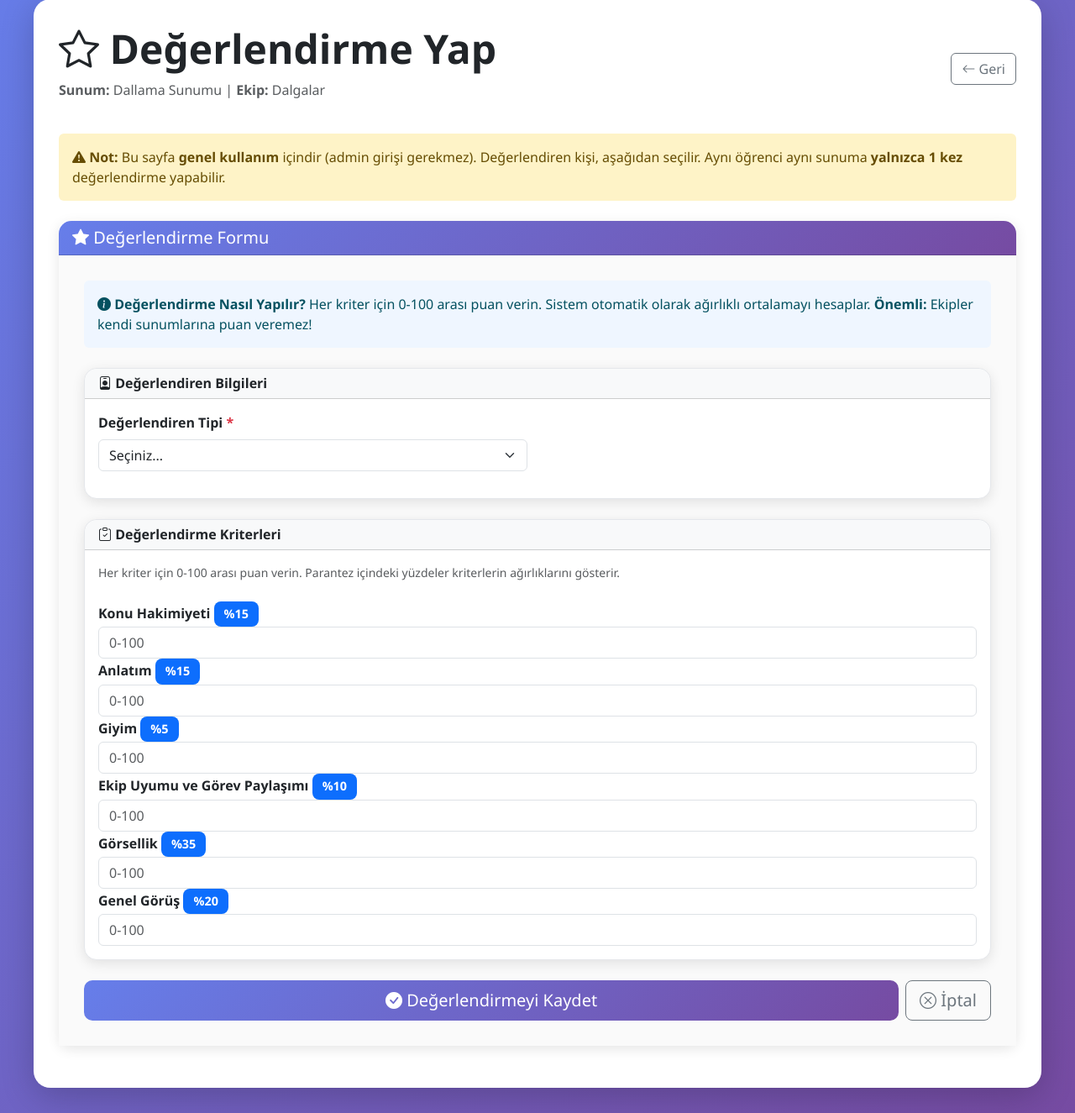
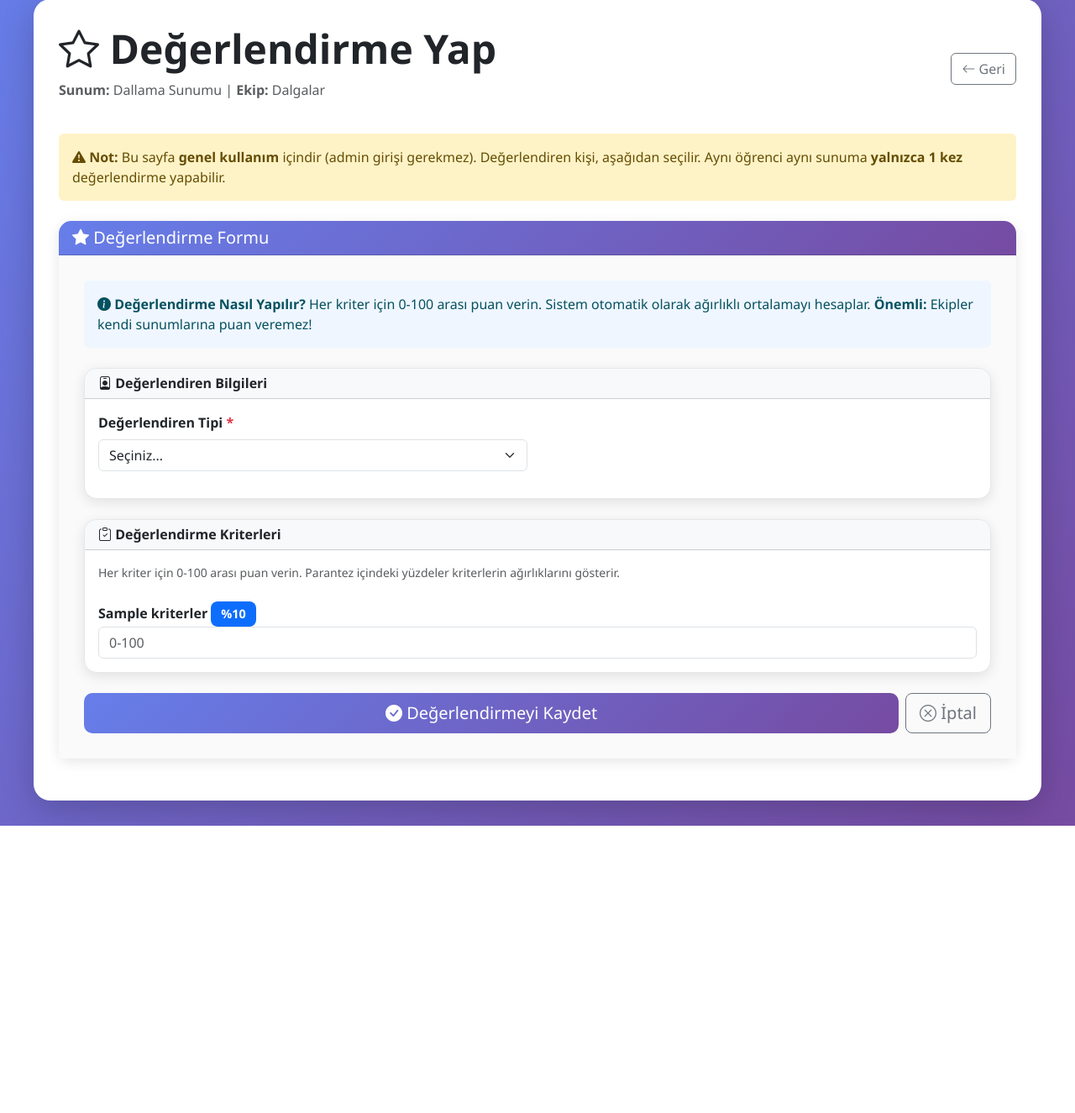
Before and after one commit to EngindalgaMaku/python-nesne-tabanl-dev, a Flask app: template templates/degerlendirme_yap.html in a window 1280 px wide. Shown: the part 87-1412 px from the top of the page at 84% size. After the commit the page ends 1070 px from the top, so only its background shows below. Run offline with Flask 3, Linux system fonts and the light colour scheme; tables that the repository leaves empty hold one stand-in row (values such as "Sample post"); the template is opened without the code that fills it: values that come from a table or form of the project are taken from there, most other values are stand-ins (such as "Sample title", 1, 10 or a date in 2020).

Commit message:
Centralize evaluation criteria labels

```diff
--- a/templates/degerlendirme_yap.html
+++ b/templates/degerlendirme_yap.html
@@ -96,53 +96,15 @@
                     </p>
 
                     <div class="kriter-list">
-                        <div class="kriter-row">
+                        {% for k in kriterler %}
+                        <div class="kriter-row{% if loop.last %} mb-0{% endif %}">
                             <div class="kriter-title">
-                                <span class="fw-bold">Konu Hakimiyeti</span>
-                                <span class="badge bg-primary">%15</span>
+                                <span class="fw-bold">{{ k.label }}</span>
+                                <span class="badge bg-primary">%{{ k.weight|round|int }}</span>
                             </div>
-                            <input type="number" class="form-control kriter-input" name="konu_hakimiyeti" min="0" max="100" step="0.1" placeholder="0-100" required>
+                            <input type="number" class="form-control kriter-input" name="{{ k.key }}" min="0" max="100" step="0.1" placeholder="0-100" required>
                         </div>
-
-                        <div class="kriter-row">
-                            <div class="kriter-title">
-                                <span class="fw-bold">Anlatım</span>
-                                <span class="badge bg-primary">%15</span>
-                            </div>
-                            <input type="number" class="form-control kriter-input" name="anlatim" min="0" max="100" step="0.1" placeholder="0-100" required>
-                        </div>
-
-                        <div class="kriter-row">
-                            <div class="kriter-title">
-                                <span class="fw-bold">Giyim</span>
-                                <span class="badge bg-primary">%5</span>
-                            </div>
-                            <input type="number" class="form-control kriter-input" name="giyim" min="0" max="100" step="0.1" placeholder="0-100" required>
-                        </div>
-
-                        <div class="kriter-row">
-                            <div class="kriter-title">
-                                <span class="fw-bold">Ekip Uyumu ve Görev Paylaşımı</span>
-                                <span class="badge bg-primary">%10</span>
-                            </div>
-                            <input type="number" class="form-control kriter-input" name="ekip_uyumu" min="0" max="100" step="0.1" placeholder="0-100" required>
-                        </div>
-
-                        <div class="kriter-row">
-                            <div class="kriter-title">
-                                <span class="fw-bold">Görsellik</span>
-                                <span class="badge bg-primary">%35</span>
-                            </div>
-                            <input type="number" class="form-control kriter-input" name="gorsellik" min="0" max="100" step="0.1" placeholder="0-100" required>
-                        </div>
-
-                        <div class="kriter-row mb-0">
-                            <div class="kriter-title">
-                                <span class="fw-bold">Genel Görüş</span>
-                                <span class="badge bg-primary">%20</span>
-                            </div>
-                            <input type="number" class="form-control kriter-input" name="genel_gorus" min="0" max="100" step="0.1" placeholder="0-100" required>
-                        </div>
+                        {% endfor %}
                     </div>
                 </div>
             </div>
```
Also changed, not shown: sunum_app/controllers.py (+32 -0 lines).
